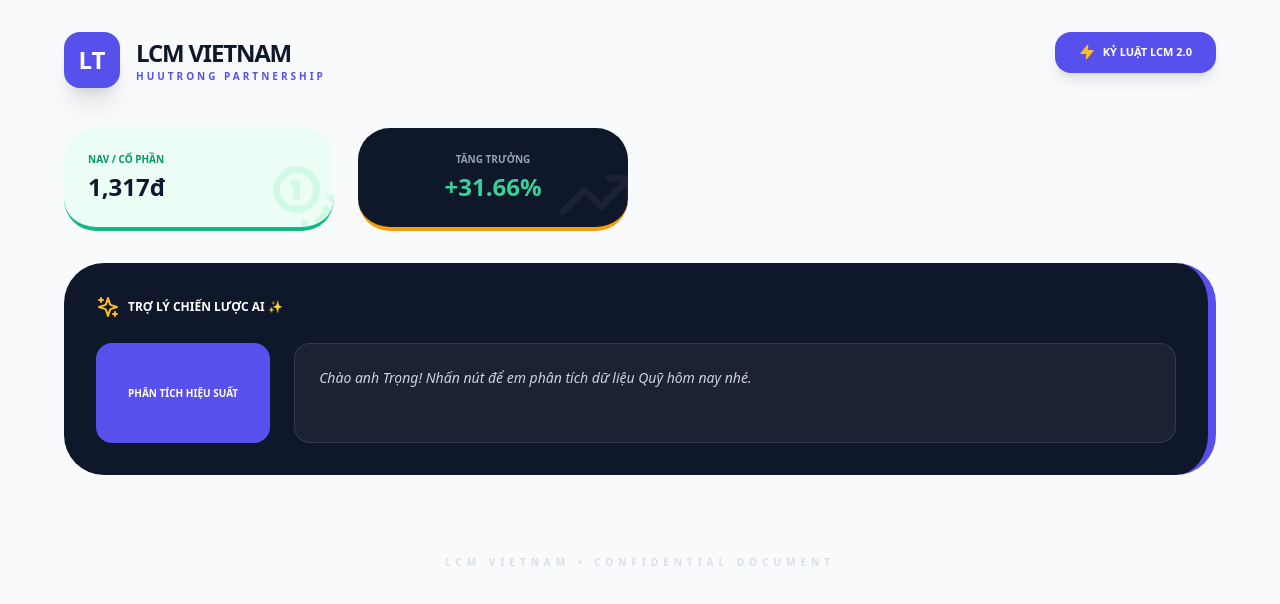
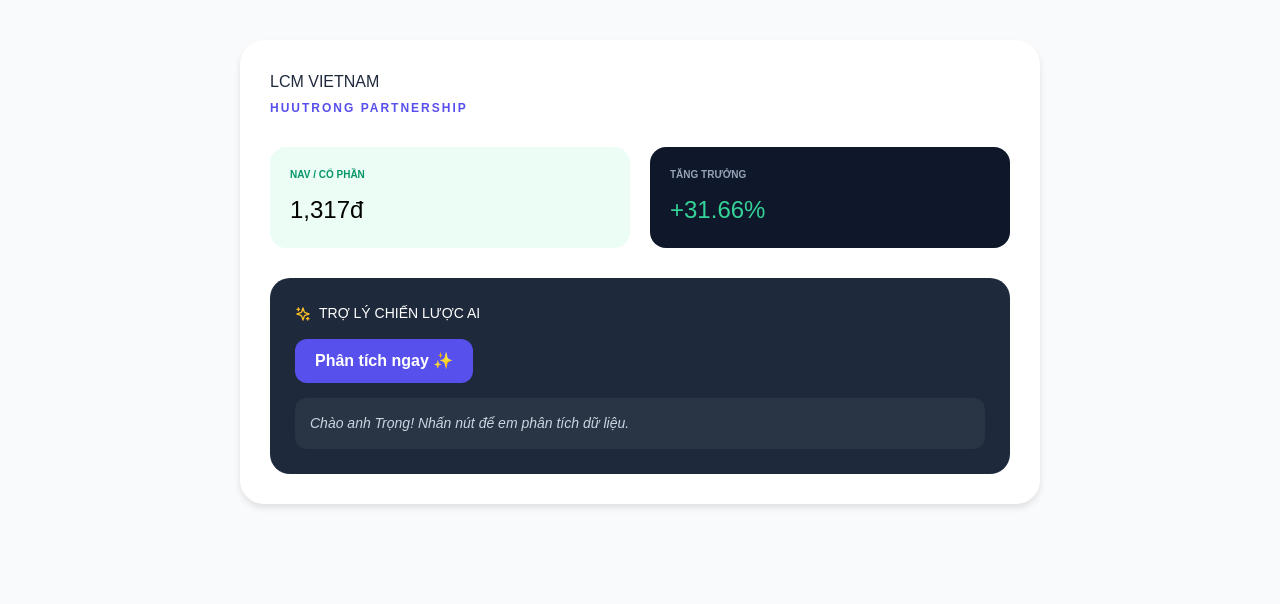
Before and after one commit to LCMVIETNAM/LCM-Dashboard, a React (Create React App) app: page / in a window 1280 px wide. Shown: the top 604 px of the page. Built offline with nearby package versions, Linux system fonts and the light colour scheme; no server answers; the HTML template or start-up script is replaced by a standard one.

Commit message:
Update App.js

```diff
--- a/src/App.js
+++ b/src/App.js
@@ -1,31 +1,23 @@
 import React, { useState } from 'react';
-import {
-  TrendingUp, ShieldCheck, Zap, PieChart, TreeDeciduous, Wallet,
-  Calendar, Lock, Layers, Calculator, Coins, BarChart3,
-  Users, UserCheck, Sparkles, MessageSquare, RefreshCw, ChevronRight
-} from 'lucide-react';
+import { TrendingUp, Zap, Coins, Sparkles } from 'lucide-react';
 
 const App = () => {
-  // --- THÔNG SỐ CỐ ĐỊNH ---
   const BASE_PRICE = 1000;
   const fundData = {
     totalNav: 394978329,
     totalShares: 300000,
-    dcaAmount: 11000000,
-    qdpAmount: 85000000
   };
 
   const navPerShare = fundData.totalNav / fundData.totalShares;
   const totalGrowth = ((navPerShare - BASE_PRICE) / BASE_PRICE * 100).toFixed(2);
 
-  // --- TRỢ LÝ AI ---
   const [aiResponse, setAiResponse] = useState("");
   const [isAiLoading, setIsAiLoading] = useState(false);
   const apiKey = process.env.REACT_APP_GEMINI_API_KEY;
 
   const callGemini = async (prompt) => {
     if (!apiKey) {
-      setAiResponse("Lỗi: Chưa cấu hình API Key trên Vercel.");
+      setAiResponse("Lỗi: Chưa cấu hình API Key.");
       return;
     }
     setIsAiLoading(true);
@@ -35,72 +27,48 @@ const App = () => {
         headers: { 'Content-Type': 'application/json' },
         body: JSON.stringify({
           contents: [{ parts: [{ text: prompt }] }],
-          systemInstruction: { parts: [{ text: `Bạn là trợ lý Quỹ LCM 2.0. NAV/CP hiện tại là ${navPerShare.toLocaleString()}đ.` }] }
+          systemInstruction: { parts: [{ text: `Bạn là trợ lý Quỹ LCM 2.0.` }] }
         })
       });
       const result = await response.json();
-      setAiResponse(result.candidates?.[0]?.content?.parts?.[0]?.text || "AI đang bận một chút, anh thử lại nhé.");
+      setAiResponse(result.candidates?.[0]?.content?.parts?.[0]?.text || "AI đang bận.");
     } catch (err) {
-      setAiResponse("Không thể kết nối với AI. Anh kiểm tra lại API Key nhé.");
+      setAiResponse("Lỗi kết nối AI.");
     } finally {
       setIsAiLoading(false);
     }
   };
 
   return (
-    <div className="min-h-screen bg-[#F8FAFC] p-4 md:p-8 font-sans text-slate-900">
-      <div className="max-w-6xl mx-auto">
-        {/* Header */}
-        <div className="flex flex-col md:flex-row justify-between items-start gap-6 mb-10">
-          <div className="flex items-center gap-4">
-            <div className="bg-[#5850EC] w-14 h-14 rounded-2xl text-white flex items-center justify-center font-black text-2xl shadow-xl">LT</div>
-            <div>
-              <h1 className="text-2xl font-black tracking-tighter uppercase">LCM VIETNAM</h1>
-              <div className="text-[10px] font-black text-[#5850EC] uppercase tracking-[0.3em]">HuuTrong Partnership</div>
-            </div>
+    <div style={{ padding: '40px', fontFamily: 'sans-serif', backgroundColor: '#F8FAFC', minHeight: '100vh' }}>
+      <div style={{ maxWidth: '800px', margin: '0 auto', backgroundColor: 'white', padding: '30px', borderRadius: '24px', boxShadow: '0 4px 6px rgba(0,0,0,0.1)' }}>
+        <h1 style={{ color: '#1E293B', marginBottom: '5px' }}>LCM VIETNAM</h1>
+        <p style={{ color: '#5850EC', fontWeight: 'bold', fontSize: '12px', letterSpacing: '2px', marginBottom: '30px' }}>HUUTRONG PARTNERSHIP</p>
+
+        <div style={{ display: 'grid', gridTemplateColumns: '1fr 1fr', gap: '20px', marginBottom: '30px' }}>
+          <div style={{ backgroundColor: '#ECFDF5', padding: '20px', borderRadius: '16px' }}>
+            <p style={{ fontSize: '10px', fontWeight: 'bold', color: '#059669', margin: '0 0 10px 0' }}>NAV / CỔ PHẦN</p>
+            <h2 style={{ fontSize: '24px', margin: 0 }}>{navPerShare.toLocaleString(undefined, {maximumFractionDigits: 0})}đ</h2>
           </div>
-          <div className="bg-[#5850EC] text-white px-6 py-3 rounded-2xl text-[11px] font-black flex items-center gap-2 shadow-lg uppercase">
-            <Zap size={16} className="text-amber-400 fill-amber-400" /> Kỷ luật LCM 2.0
+          <div style={{ backgroundColor: '#0F172A', padding: '20px', borderRadius: '16px', color: 'white' }}>
+            <p style={{ fontSize: '10px', fontWeight: 'bold', color: '#94A3B8', margin: '0 0 10px 0' }}>TĂNG TRƯỞNG</p>
+            <h2 style={{ fontSize: '24px', margin: 0, color: '#34D399' }}>+{totalGrowth}%</h2>
           </div>
         </div>
 
-        {/* Chỉ số */}
-        <div className="grid grid-cols-1 md:grid-cols-2 lg:grid-cols-4 gap-6 mb-8">
-          <div className="bg-emerald-50 p-6 rounded-[2rem] border-b-4 border-emerald-500 relative overflow-hidden">
-            <p className="text-emerald-600 text-[10px] font-black uppercase mb-1">NAV / Cổ phần</p>
-            <h3 className="text-2xl font-black">{navPerShare.toLocaleString(undefined, {maximumFractionDigits: 0})}đ</h3>
-            <Coins className="absolute -right-4 -bottom-4 text-emerald-200 w-20 h-20 opacity-40" />
+        <div style={{ backgroundColor: '#1E293B', padding: '25px', borderRadius: '20px', color: 'white' }}>
+          <h3 style={{ fontSize: '14px', marginBottom: '15px', display: 'flex', alignItems: 'center', gap: '8px' }}>
+            <Sparkles size={16} color="#FBBF24" /> TRỢ LÝ CHIẾN LƯỢC AI
+          </h3>
+          <button
+            onClick={() => callGemini("Phân tích quỹ")}
+            style={{ backgroundColor: '#5850EC', color: 'white', border: 'none', padding: '10px 20px', borderRadius: '12px', cursor: 'pointer', fontWeight: 'bold', marginBottom: '15px' }}
+          >
+            {isAiLoading ? "Đang tính..." : "Phân tích ngay ✨"}
+          </button>
+          <div style={{ backgroundColor: 'rgba(255,255,255,0.05)', padding: '15px', borderRadius: '12px', fontSize: '14px', fontStyle: 'italic', color: '#CBD5E1' }}>
+            {aiResponse || "Chào anh Trọng! Nhấn nút để em phân tích dữ liệu."}
           </div>
-          <div className="bg-[#0F172A] p-6 rounded-[2rem] border-b-4 border-amber-500 text-center relative overflow-hidden text-white">
-            <p className="text-slate-400 text-[10px] font-black uppercase mb-1">Tăng trưởng</p>
-            <h3 className="text-2xl font-black text-emerald-400">+{totalGrowth}%</h3>
-            <TrendingUp className="absolute -right-2 -bottom-2 text-white opacity-[0.05] w-20 h-20" />
-          </div>
-        </div>
-
-        {/* AI Box */}
-        <div className="bg-slate-900 rounded-[2.5rem] p-8 mb-8 text-white border-r-8 border-[#5850EC] relative overflow-hidden">
-          <div className="relative z-10">
-            <h3 className="flex items-center gap-2 font-black uppercase text-xs mb-6">
-              <Sparkles className="text-amber-400" /> Trợ lý chiến lược AI ✨
-            </h3>
-            <div className="flex flex-col md:flex-row gap-6">
-              <button
-                onClick={() => callGemini("Phân tích hiệu suất Quỹ LCM và đưa ra lời khuyên.")}
-                disabled={isAiLoading}
-                className="bg-[#5850EC] hover:bg-indigo-600 px-8 py-4 rounded-2xl font-black text-[10px] uppercase transition-all shrink-0"
-              >
-                {isAiLoading ? "Đang tính..." : "Phân tích hiệu suất"}
-              </button>
-              <div className="flex-1 bg-white/5 border border-white/10 p-6 rounded-2xl italic text-slate-300 text-sm min-h-[100px]">
-                {aiResponse || "Chào anh Trọng! Nhấn nút để em phân tích dữ liệu Quỹ hôm nay nhé."}
-              </div>
-            </div>
-          </div>
-        </div>
-
-        <div className="text-center text-slate-400 text-[10px] font-black uppercase tracking-[0.5em] opacity-30 mt-20">
-          LCM VIETNAM • CONFIDENTIAL DOCUMENT
         </div>
       </div>
     </div>
```
